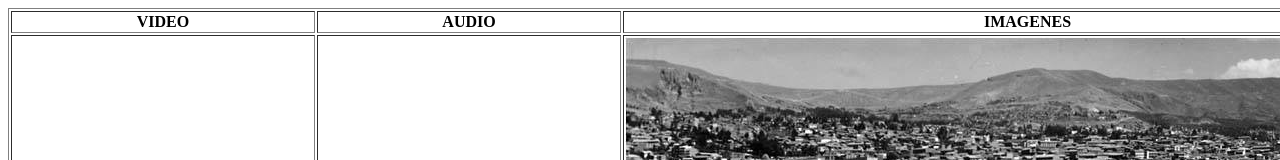
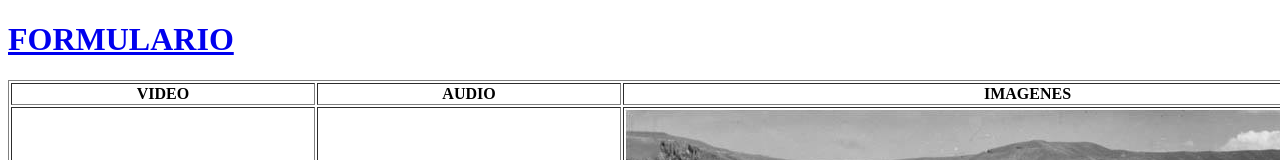
Before and after one commit to Mariana-1324/ProyectosListasMariana, a plain HTML site: page index.html in a window 1280 px wide. Shown: the top 160 px of the page. Drawn offline with Linux system fonts and the light colour scheme.

Commit message:
ProyectoImagenesMariana

```diff
--- a/index.html
+++ b/index.html
@@ -6,6 +6,7 @@
     <title>Document</title>
 </head>
 <body>
+    <h1><a href="formulario.html">FORMULARIO</a></h1>
     <table border="1">
         <tr>
             <th>VIDEO</th>
```
